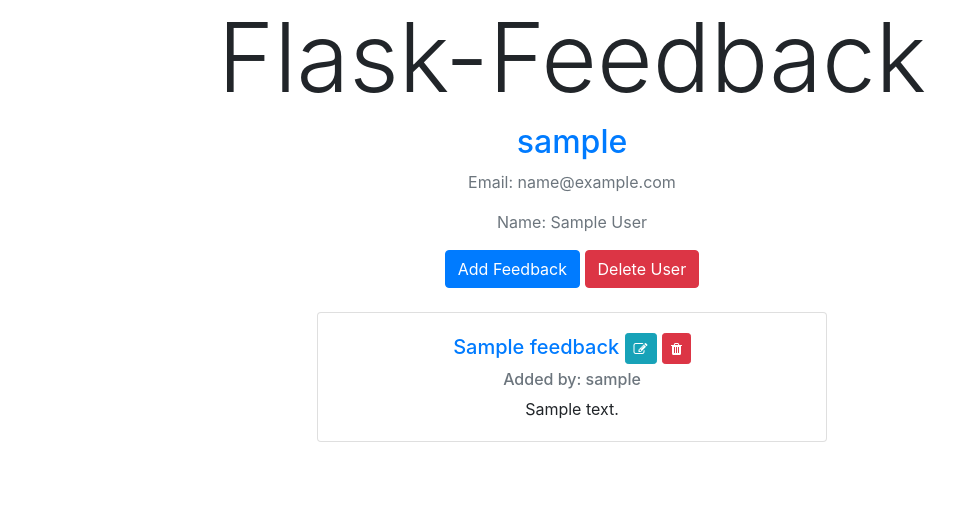
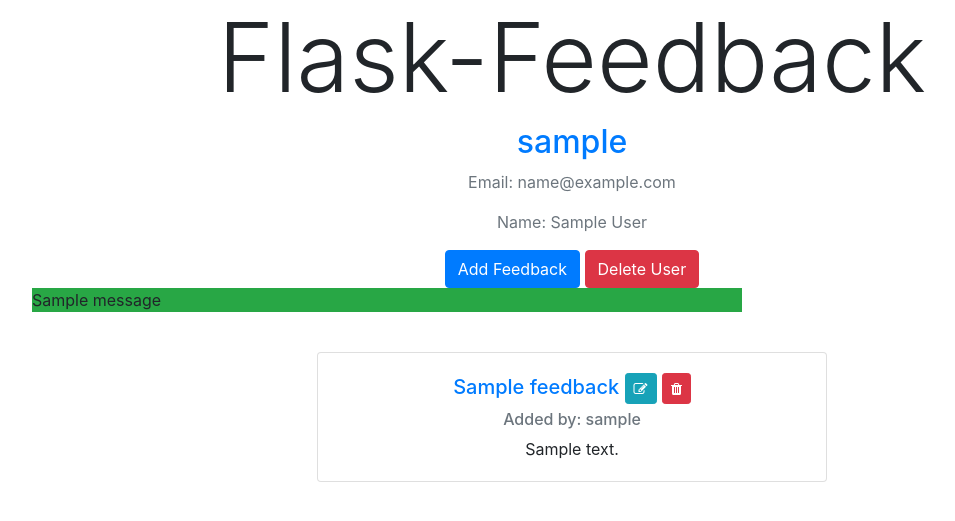
Before and after one commit to DruSerkes/flask-feedback, a Flask app: a page that uses templates/secret.html in a window 1280 px wide. Shown: the top 521 px of the page, without its empty margins (68-1023 px from the left). Run offline with Flask 2, Linux system fonts and the light colour scheme; the visitor is signed in with stand-in values (Sample User, id 1); tables that the repository leaves empty hold one stand-in row (values such as "Sample post"); one stand-in notice (Sample message) is shown; parts of the project's set-up code (start-up, migrations or seed data) failed here and were passed over; some libraries are stand-ins or nearby versions.

Commit message:
add flashed messages for adding feedback

```diff
--- a/app.py
+++ b/app.py
@@ -97,6 +97,15 @@
 @app.route('/users/<username>/feedback/add', methods=['GET', 'POST'])
 def add_feedback(username):
     """ Add feedback for a user """
-    form = FeedbackForm()
-    if form.validate_on_submit():
-        generate_feedback_data(form, username)
+    if 'username' in session:
+        form = FeedbackForm()
+        if form.validate_on_submit():
+            feedback_data = generate_feedback_data(form, username)
+            new_feedback = Feedback.make_feedback(feedback_data)
+            db.session.add(new_feedback)
+            db.session.commit()
+            flash('Feedback added', 'success')
+            return redirect(f'/users/{username}')
+        return render_template('add_feedback.html', form=form)
+    flash("You must be logged in to do that!")
+    return redirect('/login')
--- a/templates/secret.html
+++ b/templates/secret.html
@@ -20,6 +20,16 @@
         </div>
     </div>
 </div>
+
+{% for category, message in get_flashed_messages(with_categories=true) %}
+    <div class="container">
+        <div class="row">
+            <div class="col-md-8">
+                <p class="bg-{{category}}">{{message}}</p>
+            </div>
+        </div>
+    </div>
+{% endfor %}
 
 <div class="row justify-content-center">
     <div class="col-md-6">
```
